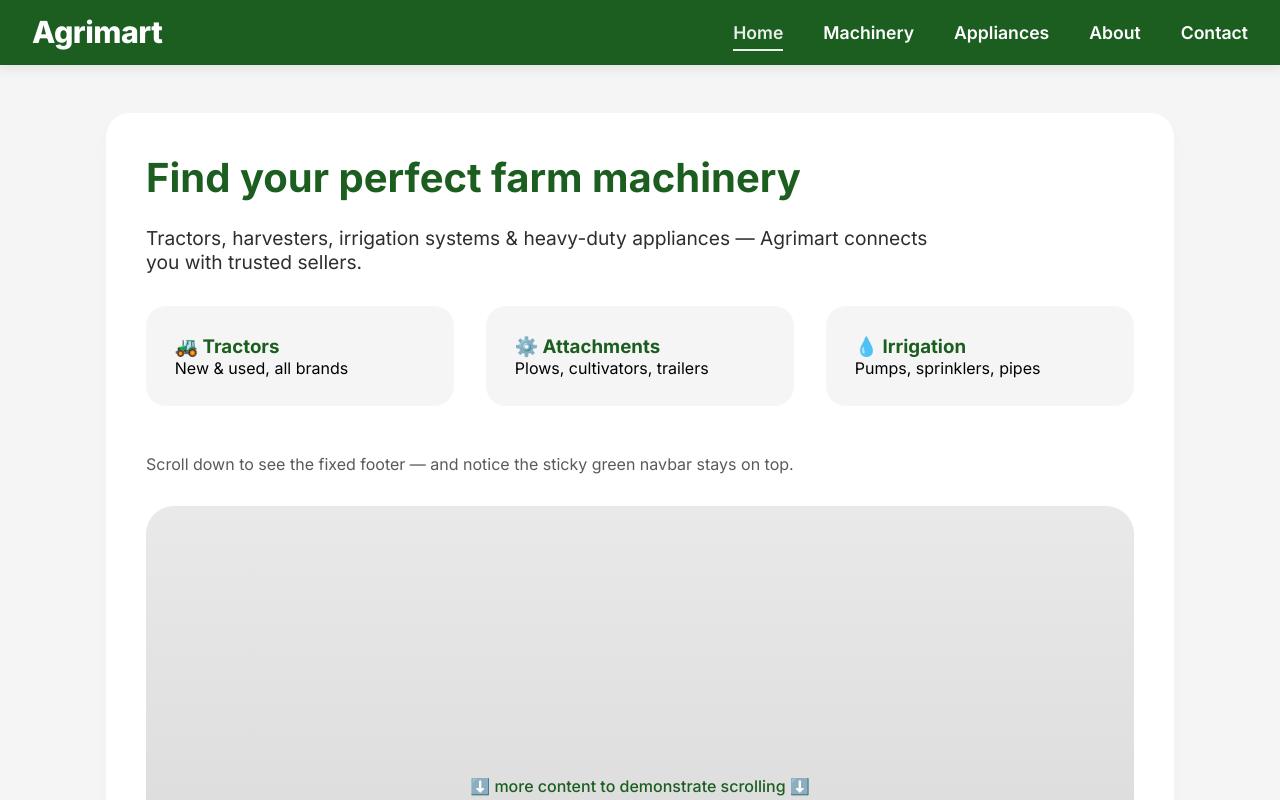
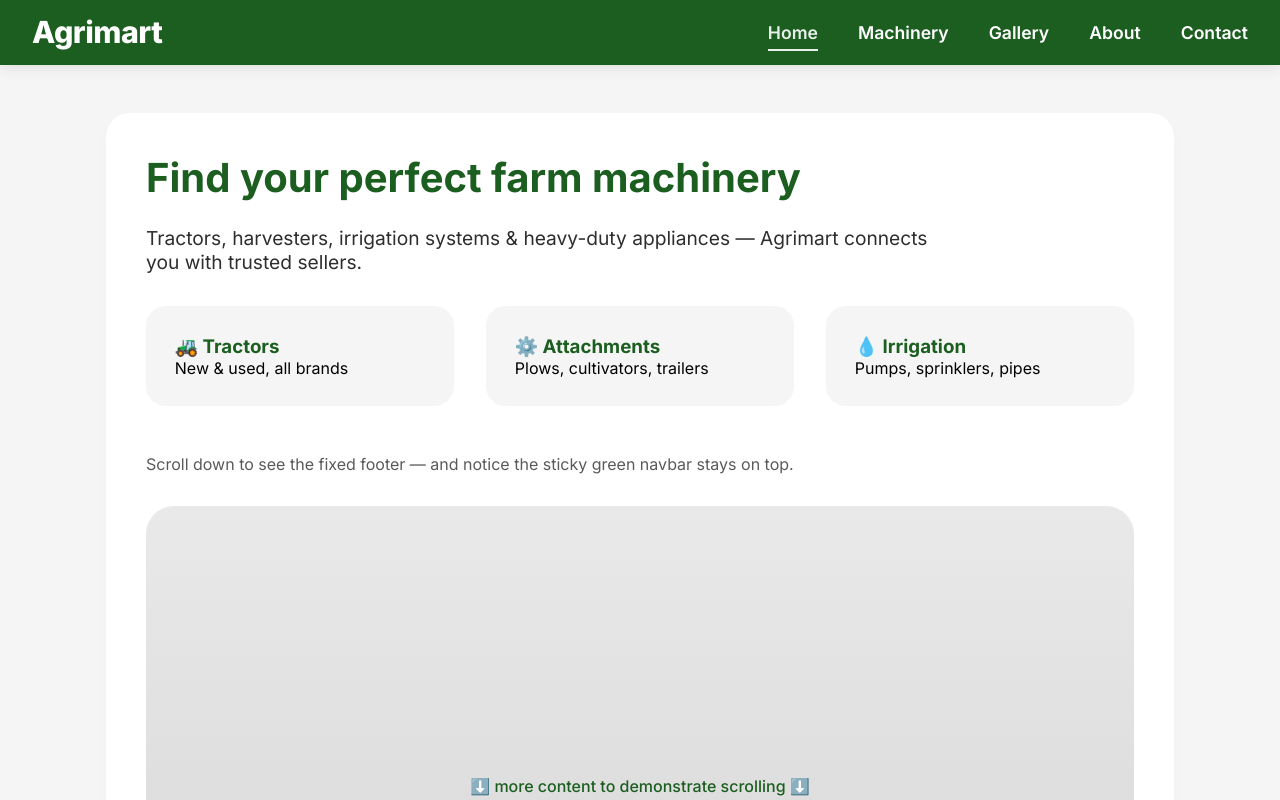
Before and after one commit to stevemumo029/header, a plain HTML site: page index.html in a window 1280 px wide. Shown: the top 800 px of the page. Drawn offline with Linux system fonts and the light colour scheme.

Commit message:
Rename 'Appliances' link to 'Gallery'

```diff
--- a/index.html
+++ b/index.html
@@ -242,7 +242,7 @@
             <ul class="nav-links">
                 <li><a href="index.php" class="active">Home</a></li>
                 <li><a href="machinery.php">Machinery</a></li>        <!-- adjusted to fit farm machinery -->
-                <li><a href="Gallery.php">Appliances</a></li>      <!-- more specific for agrimart -->
+                <li><a href="Gallery.php">Gallery</a></li>      <!-- more specific for agrimart -->
                 <li><a href="about.php">About</a></li>
                 <li><a href="contact.php">Contact</a></li>
             </ul>
```
